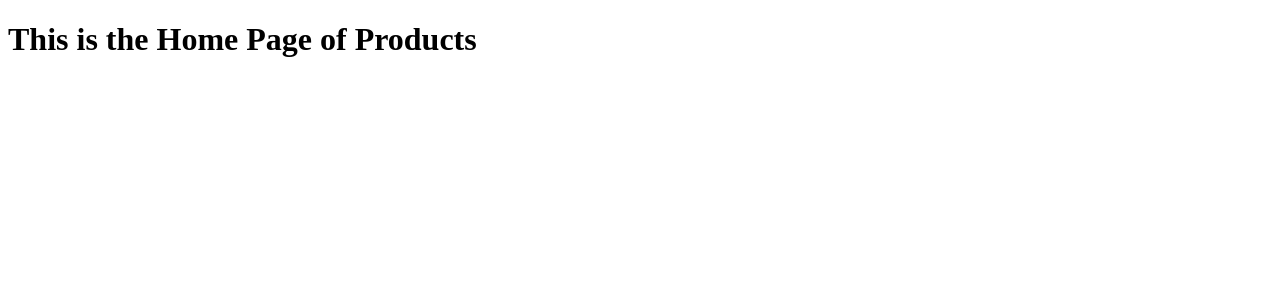
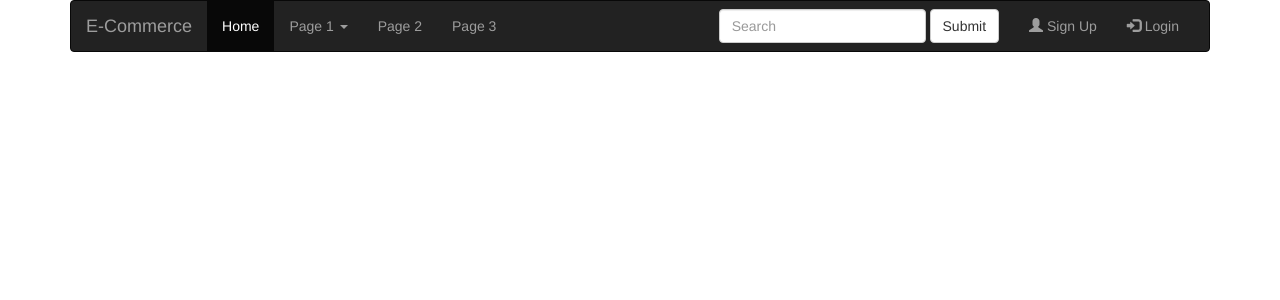
Before and after one commit to crsundar/ecommerce, a Django app: page /home/ in a window 1280 px wide. Shown: the top 300 px of the page. Run offline with Django 3.2, Linux system fonts and the light colour scheme; some libraries are stand-ins or nearby versions.

Commit message:
6th tutorial

```diff
--- /dev/null
+++ b/products/templates/products/base.html
@@ -0,0 +1,22 @@
+{% load static %}
+<!DOCTYPE html>
+<html lang="en">
+  <head>
+    {% include 'products/title.html' %}
+    <meta charset="utf-8">
+    <meta name="viewport" content="width=device-width, initial-scale=1">
+    <link rel="stylesheet" href="https://maxcdn.bootstrapcdn.com/bootstrap/3.4.0/css/bootstrap.min.css">
+    <link rel="stylesheet" type="text/css" href="{% static 'guestbook/style.css' %}">
+    <script src="https://ajax.googleapis.com/ajax/libs/jquery/3.3.1/jquery.min.js"></script>
+    <script src="https://maxcdn.bootstrapcdn.com/bootstrap/3.4.0/js/bootstrap.min.js"></script>
+  </head>
+  <body>
+    <div class="container">
+      {% include 'products/navbar.html' %}
+
+      {% block content %}
+
+      {% endblock %}
+    </div>
+  </body>
+</html>
--- a/products/templates/products/home.html
+++ b/products/templates/products/home.html
@@ -1,9 +1,5 @@
-<!DOCTYPE html>
-<html>
-<head>
-	<title></title>
-</head>
-<body>
-	<h1>This is the Home Page of Products</h1>
-</body>
-</html>
+{% extends 'products/base.html' %}
+
+{% block content %}
+
+{% endblock %}
--- /dev/null
+++ b/products/templates/products/navbar.html
@@ -0,0 +1,37 @@
+<nav class="navbar navbar-inverse">
+  <div class="container-fluid">
+    <div class="navbar-header">
+      <button type="button" class="navbar-toggle" data-toggle="collapse" data-target="#myNavbar">
+        <span class="icon-bar"></span>
+        <span class="icon-bar"></span>
+        <span class="icon-bar"></span>
+      </button>
+      <a class="navbar-brand" href="#">E-Commerce</a>
+    </div>
+    <div class="collapse navbar-collapse" id="myNavbar">
+      <ul class="nav navbar-nav">
+        <li class="active"><a href="#">Home</a></li>
+        <li class="dropdown">
+          <a class="dropdown-toggle" data-toggle="dropdown" href="#">Page 1 <span class="caret"></span></a>
+          <ul class="dropdown-menu">
+            <li><a href="#">Page 1-1</a></li>
+            <li><a href="#">Page 1-2</a></li>
+            <li><a href="#">Page 1-3</a></li>
+          </ul>
+        </li>
+        <li><a href="#">Page 2</a></li>
+        <li><a href="#">Page 3</a></li>
+      </ul>
+      <ul class="nav navbar-nav navbar-right">
+        <form class="navbar-form navbar-left" action="/action_page.php">
+          <div class="form-group">
+            <input type="text" class="form-control" placeholder="Search">
+          </div>
+          <button type="submit" class="btn btn-default">Submit</button>
+        </form>
+        <li><a href="#"><span class="glyphicon glyphicon-user"></span> Sign Up</a></li>
+        <li><a href="#"><span class="glyphicon glyphicon-log-in"></span> Login</a></li>
+      </ul>
+    </div>
+  </div>
+</nav>
--- /dev/null
+++ b/products/templates/products/title.html
@@ -0,0 +1,5 @@
+{% if title %}
+	<title>E-Commerce - {{ title }}</title>
+{% else %}
+	<title>E-Commerce</title>
+{% endif %}
--- a/products/views.py
+++ b/products/views.py
@@ -1,4 +1,5 @@
 from django.shortcuts import render
 
 def home(request):
-	return render(request, 'products/home.html', {})
+	context = {'title' : 'home'}
+	return render(request, 'products/home.html', context)
```
